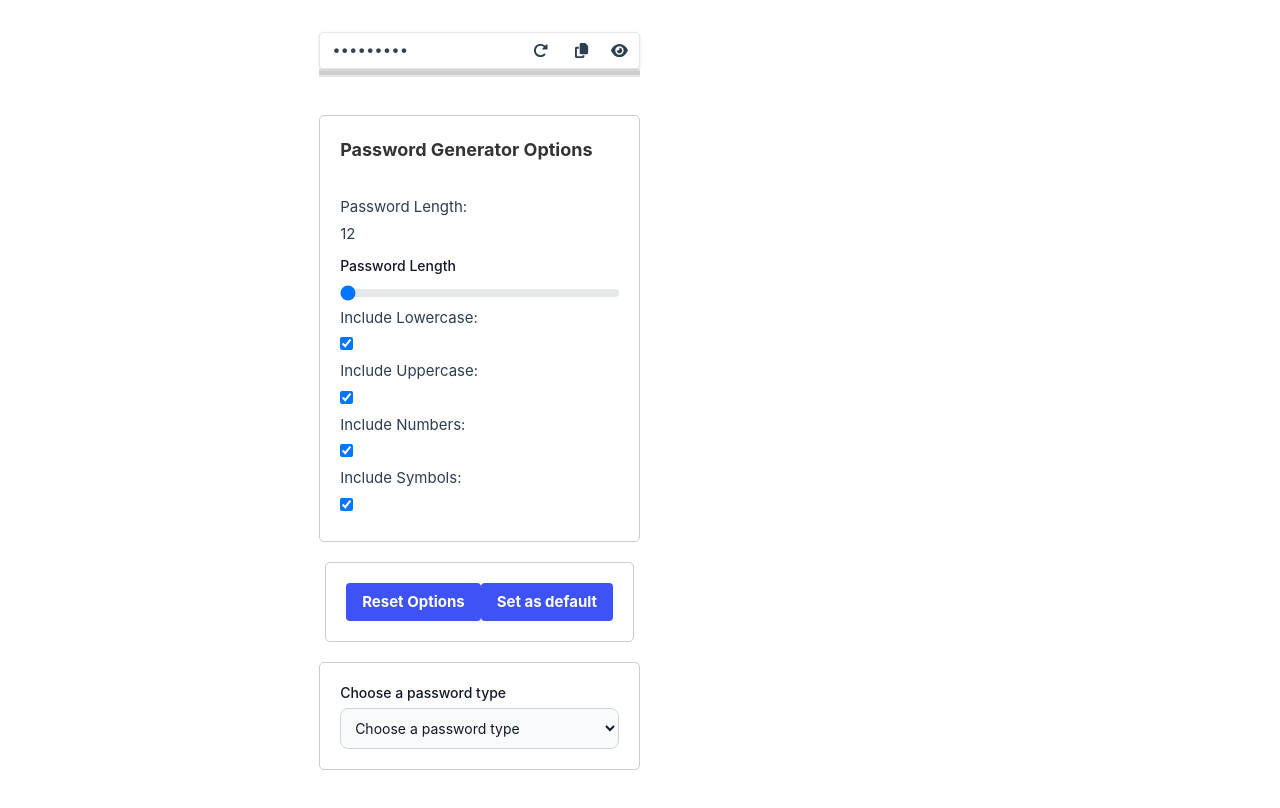
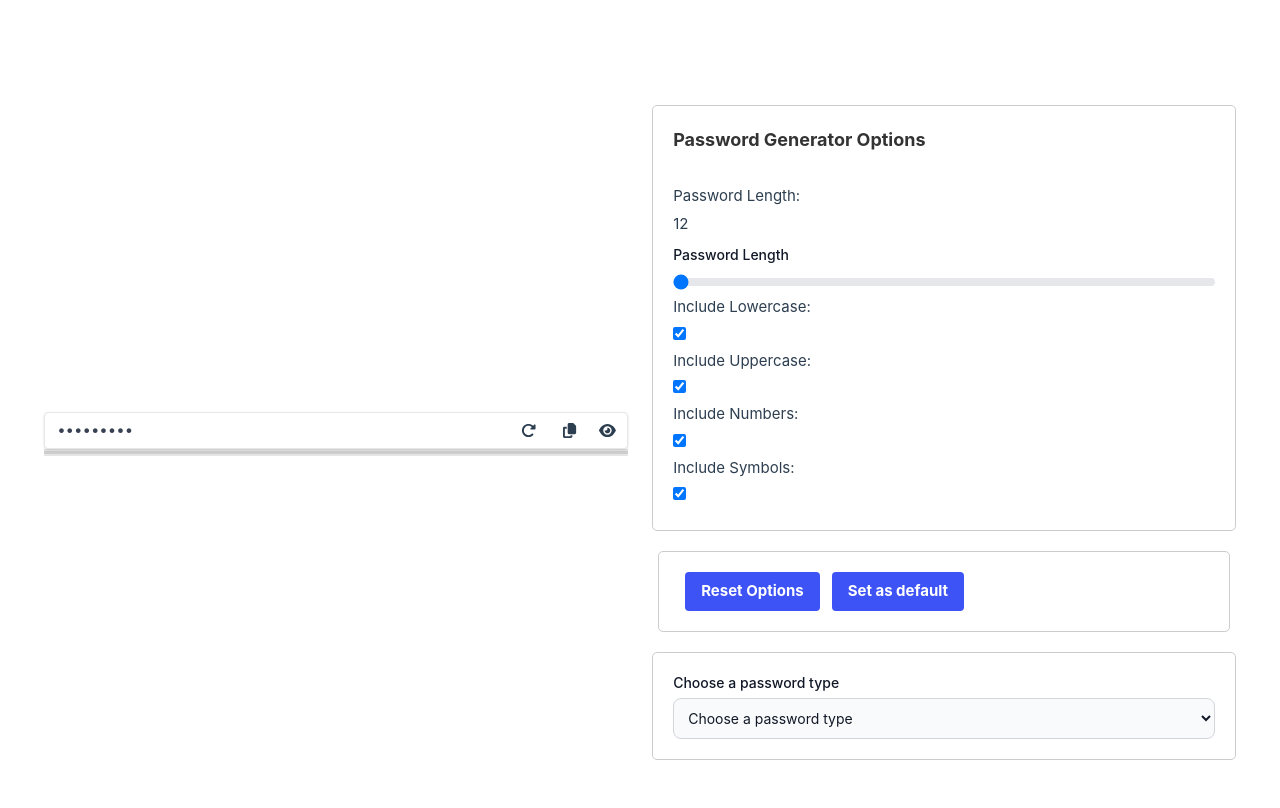
Before and after one commit to camer0nluo/password-generator, a Vue app in the folder password-generator/: page / in a window 1280 px wide. Shown: the top 808 px of the page. Built offline with nearby package versions, Linux system fonts and the light colour scheme.

Commit message:
feature: modify event handling for input

```diff
--- a/password-generator/src/App.vue
+++ b/password-generator/src/App.vue
@@ -1,5 +1,5 @@
 <script setup lang="ts">
-import { RouterLink, RouterView } from 'vue-router'
+import { RouterView } from 'vue-router'
 
 </script>
 
--- a/password-generator/src/assets/main.css
+++ b/password-generator/src/assets/main.css
@@ -22,16 +22,3 @@ a,
     background-color: hsla(160, 100%, 37%, 0.2);
   }
 }
-
-@media (min-width: 1024px) {
-  body {
-    display: flex;
-    place-items: center;
-  }
-
-  #app {
-    display: grid;
-    grid-template-columns: 1fr 1fr;
-    padding: 0 2rem;
-  }
-}
--- a/password-generator/src/components/PasswordGenerator.vue
+++ b/password-generator/src/components/PasswordGenerator.vue
@@ -1,16 +1,17 @@
 <template>
-  <div>
+  <div class="w-full">
     <ToastSuccess v-if="visible" aria-label="Password Copied" toastMessage="Password Copied Successfully." />
     <br />
-    <div class="flex">
+    <div class=" w-full">
       <div>
         <div class="relative w-full">
           <input @input="updatePassword" ref="password" v-model="passwordStore.password" id="password"
+            v-on:click="checkPasswordStrength"
+            v-on:change="checkPasswordStrength"
             v-on:input="checkPasswordStrength"
             class="	shadow appearance-none border rounded w-full py-2 px-3 overflow-x-hidden text-gray-700 leading-tight focus:outline-none focus:shadow-outline"
             :type="passwordStore.showPassword ? 'text' : 'password'" placeholder="***********"
             aria-label="Password Input Box" />
-
 
           <!-- Toggle Password Visibility Icon -->
           <span @click="passwordStore.togglePasswordVisibility"
@@ -35,8 +36,6 @@
         </div>
         <meter max="4" id="password-strength-meter" ref="meter"></meter>
         <p id="password-strength-text" ref="passwordStrengthText"></p>
-
-        <PasswordOptions aria-label="Password Options" />
       </div>
     </div>
   </div>
@@ -48,7 +47,7 @@ import { ref } from 'vue'
 import { usePasswordStore } from '../stores/password'
 import ToastSuccess from '../components/ToastSuccess.vue'
 import { faEye, faEyeSlash, faCopy } from '@fortawesome/free-solid-svg-icons'
-import PasswordOptions from '../components/PasswordOptions.vue'
+
 const passwordStore = usePasswordStore()
 const visible = ref(false)
 
@@ -87,7 +86,7 @@ function checkPasswordStrength() {
     let result = zxcvbn(val);
 
     // Update the password strength meter
-    meter.value = result.score;
+    meter.value.value = result.score;
 
     // Update the text indicator
     if (val !== "") {
--- a/password-generator/src/components/PasswordOptions.vue
+++ b/password-generator/src/components/PasswordOptions.vue
@@ -27,12 +27,12 @@
         <label for="includeSymbols">Include Symbols:</label>
         <input id="includeSymbols" type="checkbox" v-model="passwordStore.includeSymbols" aria-label="Include Symbols" />
     </div>
-    <div class="mx-1.5	">
-        <button class="bg-[#3d53f6] hover:bg-blue-700 text-white font-bold py-2 px-4 rounded"
+    <div class="mx-1.5">
+        <button class="bg-[#3d53f6] hover:bg-blue-700 text-white font-bold py-2 px-4 rounded mx-1.5"
             @click="passwordStore.resetDefaultOptions" aria-label="Generate Password">
             Reset Options
         </button>
-        <button class="bg-[#3d53f6] hover:bg-blue-700 text-white font-bold py-2 px-4 rounded"
+        <button class="bg-[#3d53f6] hover:bg-blue-700 text-white font-bold py-2 px-4 rounded mx-1.5"
             @click="passwordStore.setAsNewDefaultOptions" aria-label="Generate Password">
             Set as default
         </button>
--- a/password-generator/src/views/HomeView.vue
+++ b/password-generator/src/views/HomeView.vue
@@ -1,9 +1,38 @@
 <script setup>
 import PasswordGenerator from '../components/PasswordGenerator.vue'
+import PasswordOptions from '../components/PasswordOptions.vue'
 </script>
 
 <template>
-  <main>
-    <PasswordGenerator aria-label="Password Generator Component" />
-  </main>
+  <div class="container">
+    <div class="first-div">
+      <PasswordGenerator aria-label="Password Generator Component" />
+    </div>
+    <div class="second-div">
+      <PasswordOptions aria-label="Password Options" />
+    </div>
+  </div>
 </template>
+
+<style>
+.container {
+  display: flex;
+  justify-content: center; /* Center the content horizontally */
+  align-items: center; /* Center the content vertically */
+  height: 100vh; /* Set the container height to full viewport height */
+}
+
+.first-div {
+  width: 48%;
+  float: left;
+  margin: 1%;
+  box-sizing: border-box;
+}
+
+.second-div {
+  width: 48%;
+  float: right;
+  margin: 1%;
+  box-sizing: border-box;
+}
+</style>
```
Also changed, not shown: 1 other file (tests, documents, lock files or other folders).
